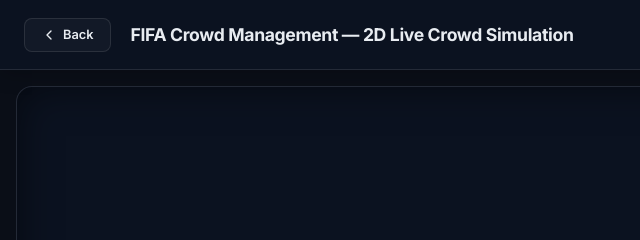
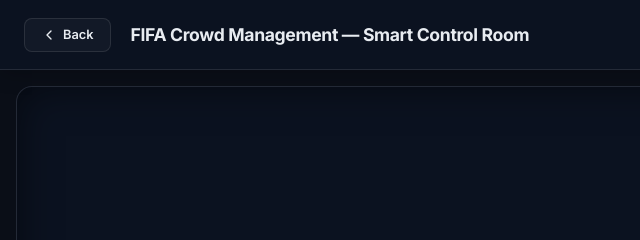
Before and after one commit to Amourhoffen/FIFA_AI, a website: page public/simulation.html in a window 1280 px wide. Shown: the top 240 px of the page, 0-640 px from the left. Drawn offline with Linux system fonts and the light colour scheme.

Commit message:
Rename 2D Simulation to friendly names

```diff
--- a/public/simulation.html
+++ b/public/simulation.html
@@ -14,7 +14,7 @@
           <svg width="16" height="16" viewBox="0 0 24 24" fill="none" stroke="currentColor" stroke-width="2" stroke-linecap="round" stroke-linejoin="round"><path d="m15 18-6-6 6-6"/></svg>
           Back
         </a>
-        <h1 class="header-title">FIFA Crowd Management — 2D Live Crowd Simulation</h1>
+        <h1 class="header-title">FIFA Crowd Management — Smart Control Room</h1>
       </div>
       <div class="stats-container">
         <div class="stat-card">
```
Also changed, not shown: index.html (+2 -2 lines).
